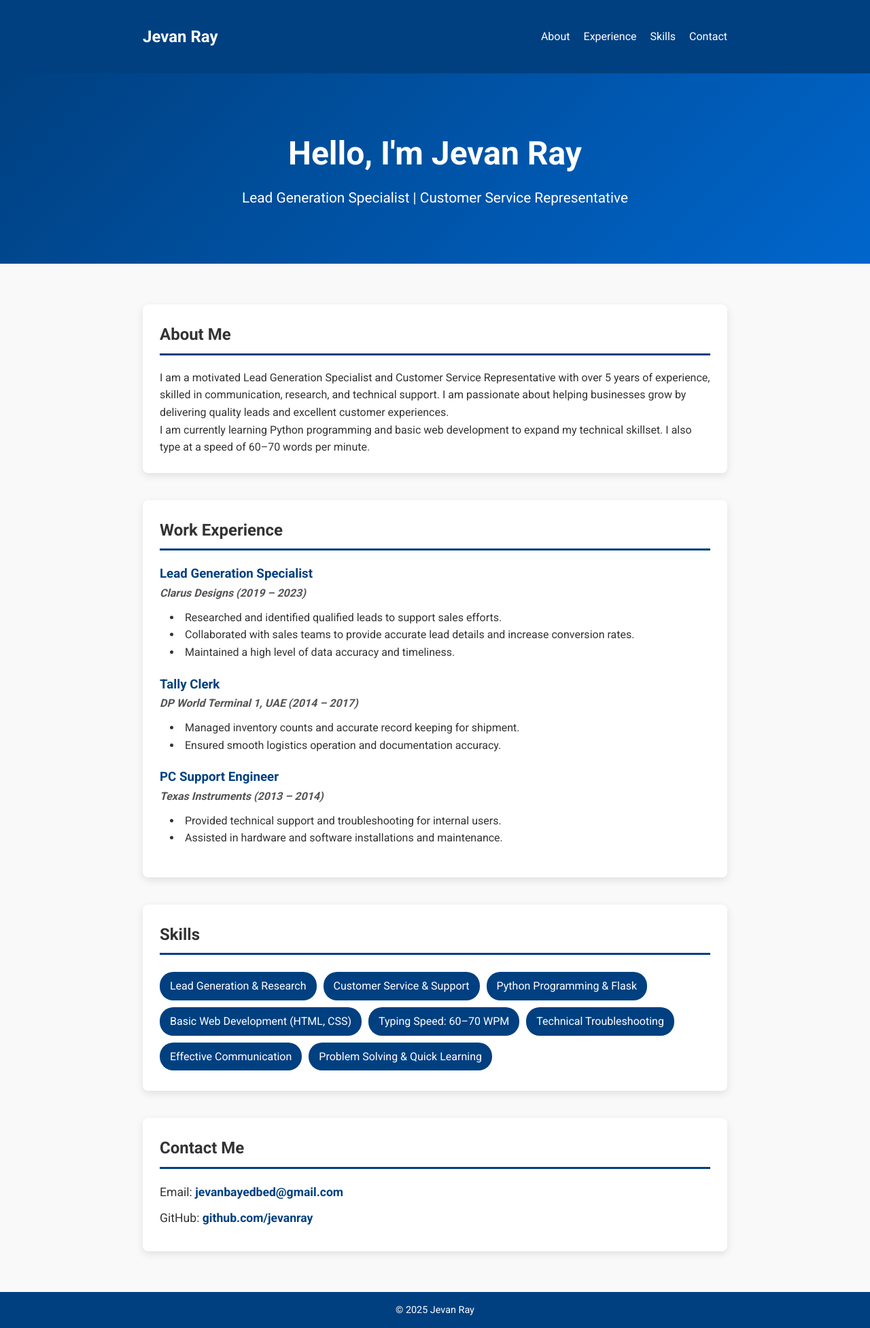
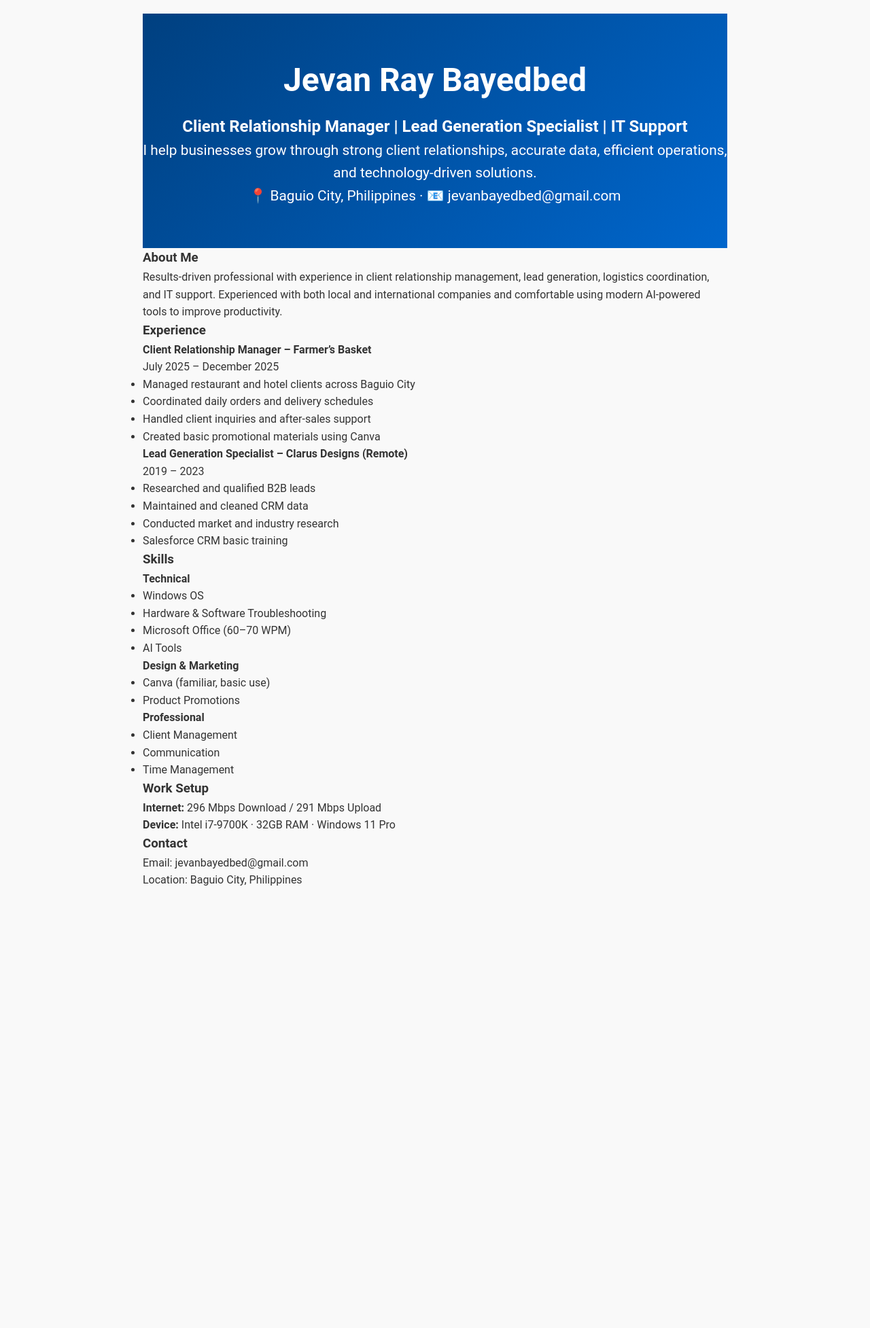
Before and after one commit to jevanray/Portfolio2025, a Flask app: page / in a window 1280 px wide. Shown: the whole page at 68% size. After the commit the page ends 1303 px from the top, so only its background shows below. Run offline with Flask 3, Linux system fonts and the light colour scheme.

Commit message:
Update index.html

```diff
--- a/templates/index.html
+++ b/templates/index.html
@@ -1,58 +1,96 @@
-{% extends "layout.html" %}
-
-{% block content %}
-<section id="about" class="section">
-    <h2>About Me</h2>
-    <p>I am a motivated Lead Generation Specialist and Customer Service Representative with over 5 years of experience, skilled in communication, research, and technical support. I am passionate about helping businesses grow by delivering quality leads and excellent customer experiences.</p>
-    <p>I am currently learning Python programming and basic web development to expand my technical skillset. I also type at a speed of 60–70 words per minute.</p>
+<!DOCTYPE html>
+<html lang="en">
+<head>
+  <meta charset="UTF-8" />
+  <meta name="viewport" content="width=device-width, initial-scale=1.0"/>
+  <title>Jevan Ray Bayedbed | Portfolio</title>
+  <link rel="stylesheet" href="style.css"/>
+  <link href="https://fonts.googleapis.com/css2?family=Poppins:wght@400;600;700&family=Inter:wght@400;500&display=swap" rel="stylesheet">
+</head>
+<body>
+  <div class="container">
+    <section class="hero card">
+      <h1>Jevan Ray Bayedbed</h1>
+      <h2>Client Relationship Manager | Lead Generation Specialist | IT Support</h2>
+      <p>
+        I help businesses grow through strong client relationships, accurate data,
+        efficient operations, and technology-driven solutions.
+      </p>
+      <p class="meta">📍 Baguio City, Philippines · 📧 jevanbayedbed@gmail.com</p>
     </section>
 
-<section id="experience" class="section">
-    <h2>Work Experience</h2>
-    <div class="job">
-        <h3>Lead Generation Specialist</h3>
-        <h4>Clarus Designs (2019 – 2023)</h4>
+    <section class="card">
+      <h3>About Me</h3>
+      <p>
+        Results-driven professional with experience in client relationship management,
+        lead generation, logistics coordination, and IT support. Experienced with both
+        local and international companies and comfortable using modern AI-powered tools
+        to improve productivity.
+      </p>
+    </section>
+
+    <section class="card">
+      <h3>Experience</h3>
+      <h4>Client Relationship Manager – Farmer’s Basket</h4>
+      <span class="date">July 2025 – December 2025</span>
       <ul>
-            <li>Researched and identified qualified leads to support sales efforts.</li>
-            <li>Collaborated with sales teams to provide accurate lead details and increase conversion rates.</li>
-            <li>Maintained a high level of data accuracy and timeliness.</li>
+        <li>Managed restaurant and hotel clients across Baguio City</li>
+        <li>Coordinated daily orders and delivery schedules</li>
+        <li>Handled client inquiries and after-sales support</li>
+        <li>Created basic promotional materials using Canva</li>
+      </ul>
+
+      <h4>Lead Generation Specialist – Clarus Designs (Remote)</h4>
+      <span class="date">2019 – 2023</span>
+      <ul>
+        <li>Researched and qualified B2B leads</li>
+        <li>Maintained and cleaned CRM data</li>
+        <li>Conducted market and industry research</li>
+        <li>Salesforce CRM basic training</li>
+      </ul>
+    </section>
+
+    <section class="card">
+      <h3>Skills</h3>
+      <div class="grid">
+        <div>
+          <strong>Technical</strong>
+          <ul>
+            <li>Windows OS</li>
+            <li>Hardware & Software Troubleshooting</li>
+            <li>Microsoft Office (60–70 WPM)</li>
+            <li>AI Tools</li>
           </ul>
         </div>
-    <div class="job">
-        <h3>Tally Clerk</h3>
-        <h4>DP World Terminal 1, UAE (2014 – 2017)</h4>
+        <div>
+          <strong>Design & Marketing</strong>
           <ul>
-            <li>Managed inventory counts and accurate record keeping for shipment.</li>
-            <li>Ensured smooth logistics operation and documentation accuracy.</li>
+            <li>Canva (familiar, basic use)</li>
+            <li>Product Promotions</li>
           </ul>
         </div>
-    <div class="job">
-        <h3>PC Support Engineer</h3>
-        <h4>Texas Instruments (2013 – 2014)</h4>
+        <div>
+          <strong>Professional</strong>
           <ul>
-            <li>Provided technical support and troubleshooting for internal users.</li>
-            <li>Assisted in hardware and software installations and maintenance.</li>
+            <li>Client Management</li>
+            <li>Communication</li>
+            <li>Time Management</li>
           </ul>
+        </div>
       </div>
     </section>
 
-<section id="skills" class="section">
-    <h2>Skills</h2>
-    <ul class="skills-list">
-        <li>Lead Generation & Research</li>
-        <li>Customer Service & Support</li>
-        <li>Python Programming & Flask</li>
-        <li>Basic Web Development (HTML, CSS)</li>
-        <li>Typing Speed: 60–70 WPM</li>
-        <li>Technical Troubleshooting</li>
-        <li>Effective Communication</li>
-        <li>Problem Solving & Quick Learning</li>
-    </ul>
+    <section class="card">
+      <h3>Work Setup</h3>
+      <p><strong>Internet:</strong> 296 Mbps Download / 291 Mbps Upload</p>
+      <p><strong>Device:</strong> Intel i7-9700K · 32GB RAM · Windows 11 Pro</p>
     </section>
 
-<section id="contact" class="section">
-    <h2>Contact Me</h2>
-    <p>Email: <a href="mailto:jevanbayedbed@gmail.com">jevanbayedbed@gmail.com</a></p>
-    <p>GitHub: <a href="https://github.com/jevanray" target="_blank">github.com/jevanray</a></p>
+    <section class="card contact">
+      <h3>Contact</h3>
+      <p>Email: jevanbayedbed@gmail.com</p>
+      <p>Location: Baguio City, Philippines</p>
     </section>
-{% endblock %}
+  </div>
+</body>
+</html>
```
Lines whose indentation alone changed are shown as unchanged.
